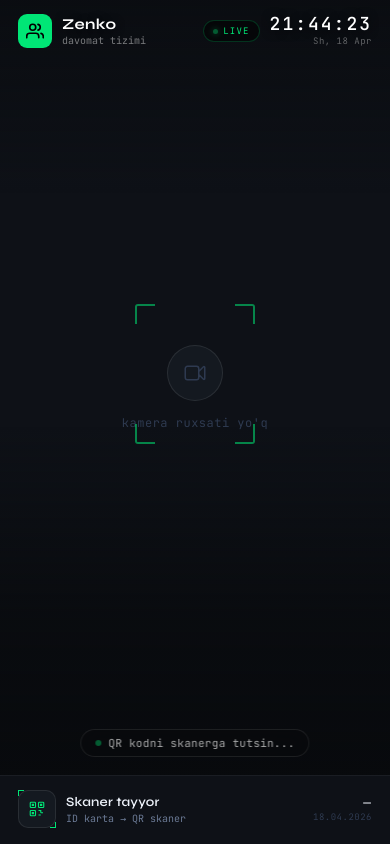
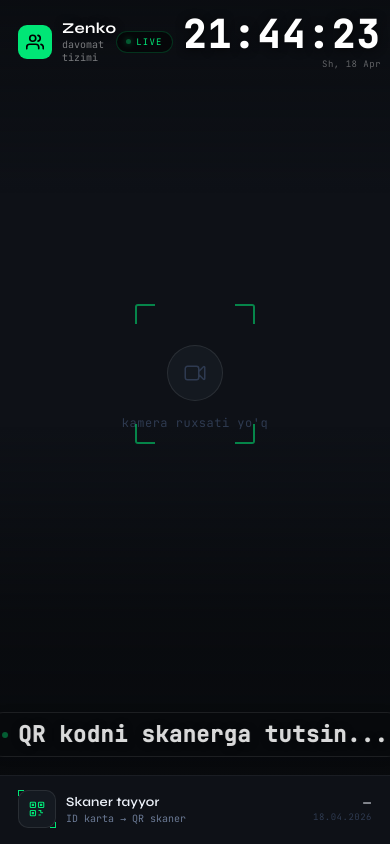
Before and after one commit to jiyloniy/zenko, a Django app: page /attendance/ in a window 390 px wide. Run offline with Django 5.2, Linux system fonts and the light colour scheme.

Commit message:
Enhance clock display and styling; reduce close timeout duration from 3000ms to 1000ms for improved responsiveness

```diff
--- a/apps/attendance/templates/attendance/kiosk.html
+++ b/apps/attendance/templates/attendance/kiosk.html
@@ -169,9 +169,11 @@ html,body{
 .clock-wrap{text-align:right;}
 .clock-time{
   font-family:var(--mono);
-  font-size:18px;font-weight:500;
-  color:#fff;letter-spacing:2px;
-  line-height:1;
+  font-size:38px;
+  font-weight:700;
+  color:#fff;
+  letter-spacing:2px;
+  line-height:1.1;
   text-shadow:0 1px 10px rgba(0,0,0,.7);
 }
 .clock-date{
@@ -230,13 +232,14 @@ html,body{
   bottom:18px;left:50%;
   transform:translateX(-50%);
   z-index:5;
-  display:flex;align-items:center;gap:7px;
-  padding:6px 14px;
-  background:rgba(8,10,13,.75);
-  border:1px solid var(--b2);
-  border-radius:30px;
-  backdrop-filter:blur(12px);
+  display:flex;align-items:center;gap:10px;
+  padding:7px 20px;
+  background:rgba(8,10,13,.82);
+  border:1.5px solid var(--b2);
+  border-radius:22px;
+  backdrop-filter:blur(10px);
   white-space:nowrap;
+  box-shadow:0 1px 10px 0 rgba(0,0,0,0.13);
 }
 .s-dot{
   width:6px;height:6px;border-radius:50%;flex-shrink:0;
@@ -246,8 +249,12 @@ html,body{
 .s-dot.ok   {background:var(--g);}
 .s-dot.error{background:var(--red);}
 .s-msg{
-  font-size:11px;font-family:var(--mono);
-  color:rgba(255,255,255,.65);letter-spacing:.3px;
+  font-size:22px;
+  font-family:var(--mono);
+  color:rgba(255,255,255,.85);
+  letter-spacing:.5px;
+  font-weight:600;
+  text-shadow:0 1px 8px rgba(0,0,0,.25);
 }
 
 /* ════════════════════════════════════════
@@ -605,7 +612,7 @@ html,body{
 /* ── CONFIG ──────────────────────────────────── */
 const BRANCH_ID   = '{{ kiosk_branch_id|default:"" }}';
 const API_URL     = '{% url "attendance:api_scan" %}';
-const CLOSE_MS    = 3000;
+const CLOSE_MS    = 1000;
 
 /* ── CLOCK ───────────────────────────────────── */
 (function(){
```
